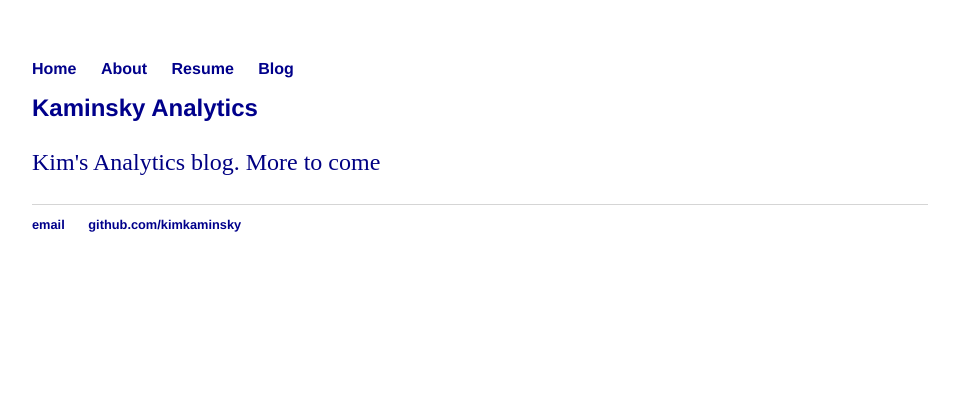
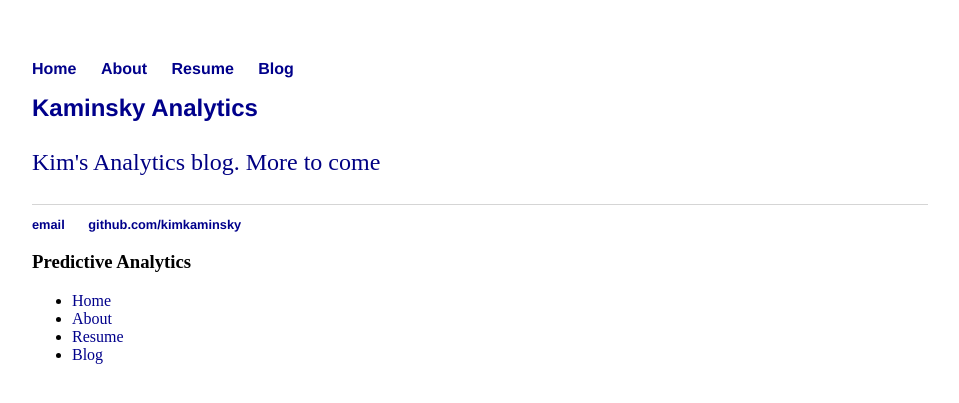
Before and after one commit to KimKaminsky/kimkaminsky.github.io, a Jekyll site: the page built from index.html, in a window 1280 px wide. Shown: the top 403 px of the page, without its empty margins (160-1119 px from the left). Built offline with Jekyll 4.4.1, drawn with Linux system fonts in a browser that asks for light colours.

Commit message:
Update default.html

```diff
--- a/_layouts/default.html
+++ b/_layouts/default.html
@@ -27,3 +27,11 @@
 			</footer>
 		</body>
 	</html>
+	 <div id="sidebar">
+
+              <div class="block"><div class="heading"><h3>Predictive Analytics</h3></div>
+              <ul class="menu"><li class="active"><a href="/">Home</a></li>
+              <li><a href="/about">About</a></li>
+              <li><a href="/resume">Resume</a></li>
+              <li><a href="/blog">Blog</a></li>
+      	</div>
```
